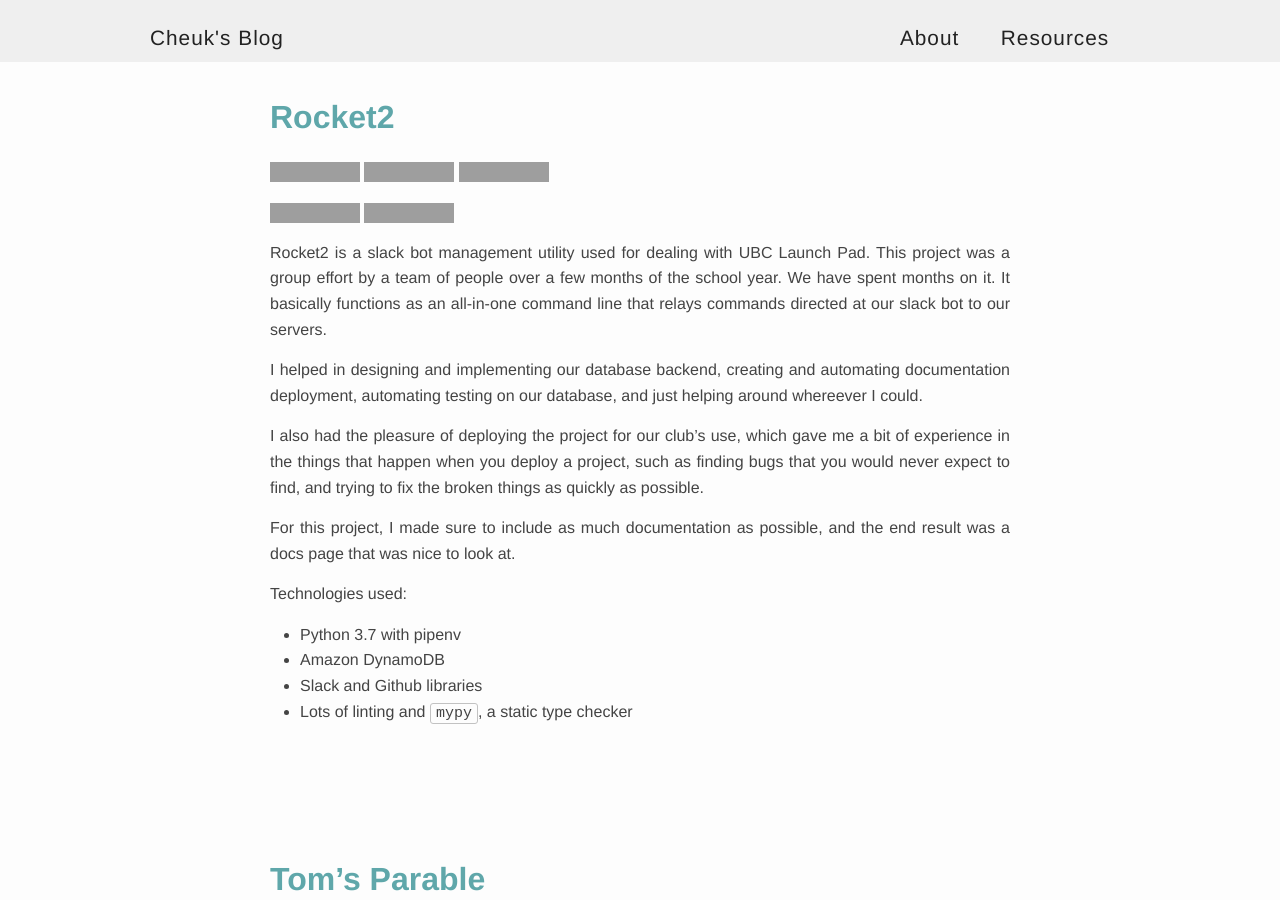
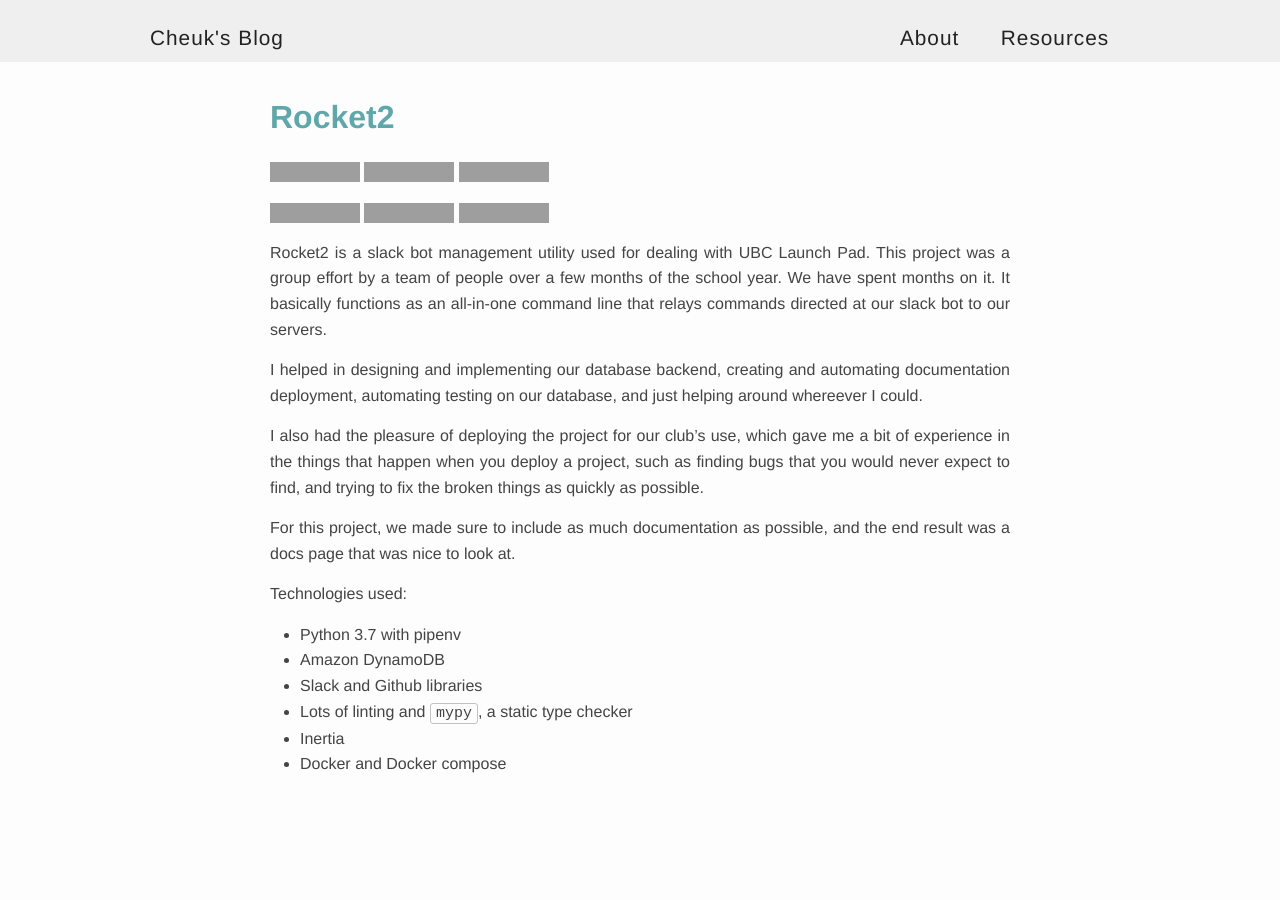
Before and after one commit to chuck-sys/personal-site, a Jekyll site: the page built from portfolio.md, in a window 1280 px wide and 900 px high. Built offline with Jekyll 4.4.1, drawn with Linux system fonts in a browser that asks for light colours; grey boxes are pictures that could not be loaded.

Commit message:
Update portfolio to reflect deployment changes

```diff
--- a/portfolio.md
+++ b/portfolio.md
@@ -12,6 +12,7 @@
 [![Github][r2-gh-img]][r2-gh]
 [![codecov][r2-codecov-img]][r2-codecov]
 
+[![Inertia][r2-inertia-img]][r2-inertia]
 [![Documentation Status][r2-rtd-img]][r2-rtd]
 [![Website is online?][r2-online-img]][r2-online]
 
@@ -30,7 +31,7 @@
 such as finding bugs that you would never expect to find, and trying to fix
 the broken things as quickly as possible.
 
-For this project, I made sure to include as much documentation as possible, and
+For this project, we made sure to include as much documentation as possible, and
 the end result was a docs page that was nice to look at.
 
 Technologies used:
@@ -39,18 +40,21 @@
 - Amazon DynamoDB
 - Slack and Github libraries
 - Lots of linting and `mypy`, a static type checker
+- Inertia
+- Docker and Docker compose
 
 [r2-gh-img]: https://img.shields.io/badge/github-rocket2-green.svg?style=for-the-badge
 [r2-gh]: https://github.com/ubclaunchpad/rocket2/
 [r2-ghactions-img]: https://github.com/ubclaunchpad/rocket2/workflows/Python%20build%20and%20test/badge.svg
+[r2-ghactions]: https://github.com/ubclaunchpad/rocket2/actions
 [r2-codecov-img]: https://img.shields.io/codecov/c/github/ubclaunchpad/rocket2.svg?style=for-the-badge
 [r2-codecov]: https://codecov.io/gh/ubclaunchpad/rocket2
 [r2-inertia-img]: https://img.shields.io/badge/deploying%20with-inertia-blue.svg?style=for-the-badge
 [r2-inertia]: https://github.com/ubclaunchpad/inertia
 [r2-rtd-img]: https://img.shields.io/readthedocs/rocket2.svg?style=for-the-badge
 [r2-rtd]: https://rocket2.readthedocs.io/en/latest/?badge=latest
-[r2-online-img]: https://img.shields.io/website?style=for-the-badge&url=https%3A%2F%2Fubclp-rocket2.herokuapp.com%2F
-[r2-online]: https://ubclp-rocket2.herokuapp.com/
+[r2-online-img]: https://img.shields.io/website?style=for-the-badge&url=https%3A%2F%2Frocket2.ubclaunchpad.com%2F
+[r2-online]: https://rocket2.ubclaunchpad.com/
 
 # Tom's Parable
 
```
